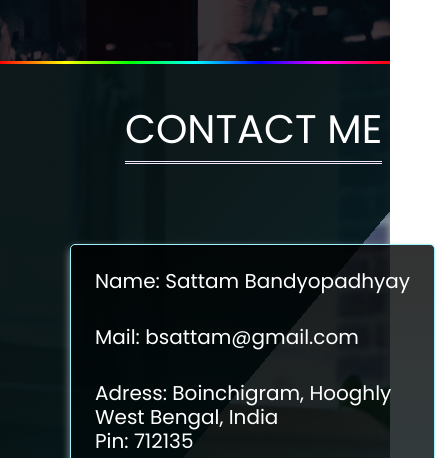
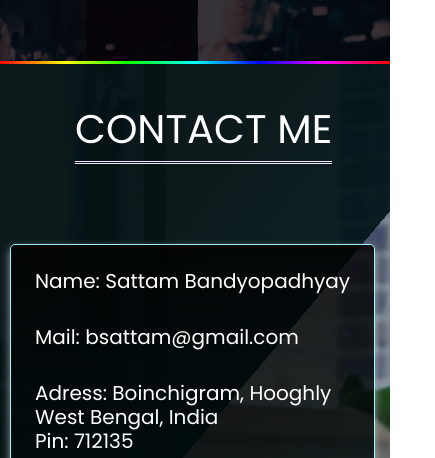
Before and after one commit to bsattam/Portfolio, a plain HTML site: page index.html in a window 390 px wide. Shown: the part 5948-6406 px from the top of the page, 435 px wide, since content can reach past the window. Drawn offline with nearby package versions, Linux system fonts and the light colour scheme; animation ran at ten frames a second; a web font is replaced by a local one.

Commit message:
Add files via upload

```diff
--- a/style.css
+++ b/style.css
@@ -58,7 +58,7 @@ li{list-style: none;}
   box-shadow: -10px 0 5px white;
 }
 .header-center-part{
-  width: 55%;
+  width: 50%;
   height: auto;
   top: 25%;
   left: 4%;
@@ -318,10 +318,10 @@ li{list-style: none;}
     margin: 50px 0;
   }
   .contact-heading{
-    transform: translateX(125px) translateY(25px);
+    transform: translateX(75px) translateY(25px);
   }
   .contact-details{
-    transform: translatex(70px) translateY(180px);
+    transform: translatex(10px) translateY(180px);
     background-image: linear-gradient( rgba(0,0,0,0.8),rgba(0,13,15,0.8));
   }
   .education-content{
```
